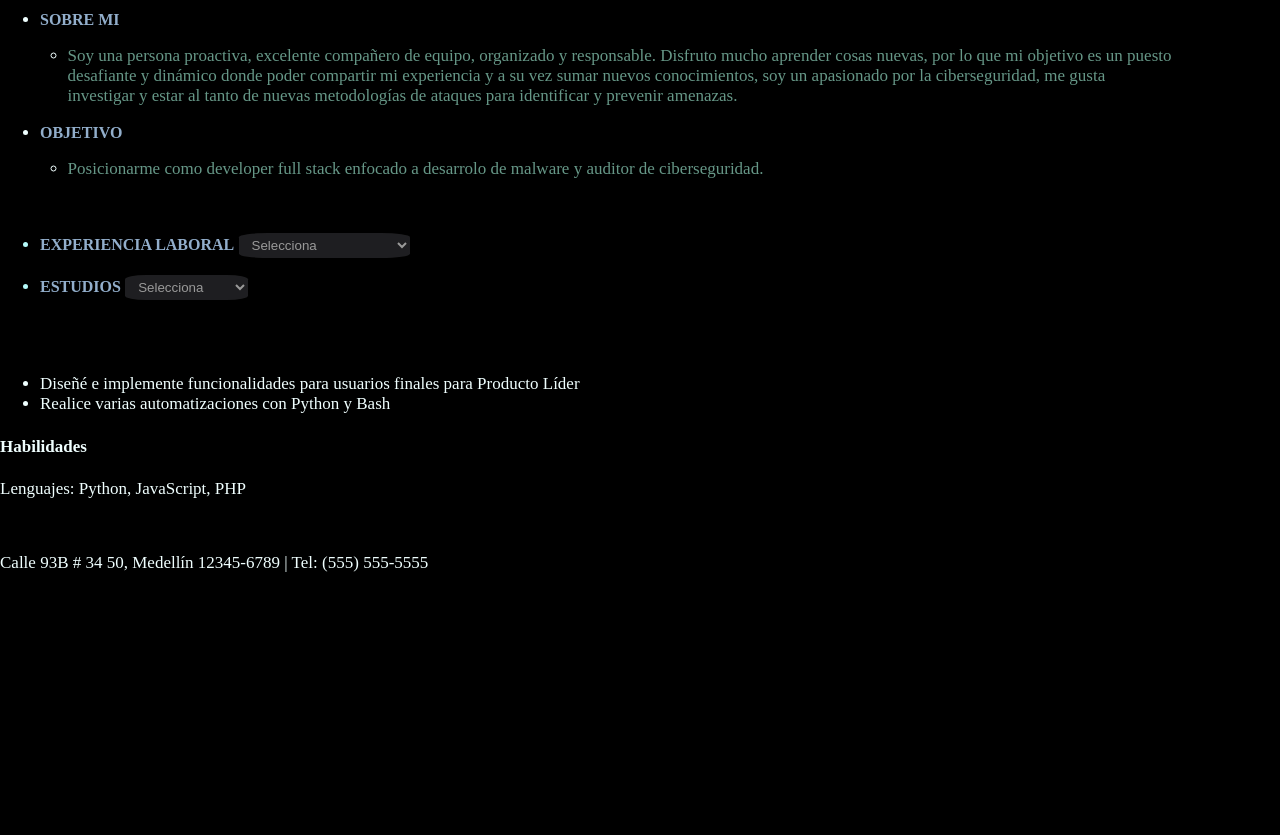
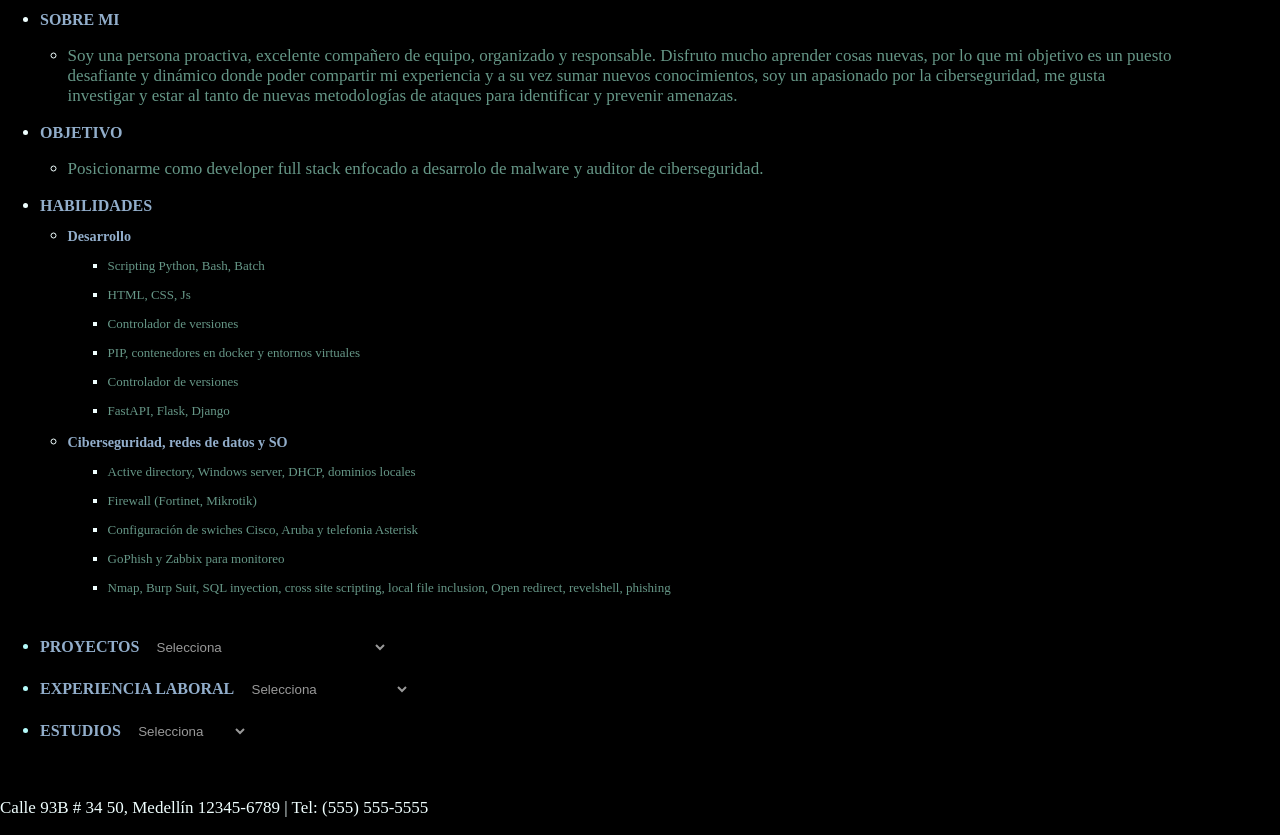
Before and after one commit to OFFJoann/CV, a Flask app: page / in a window 1280 px wide. Shown: the part 269-1104 px from the top of the page. Before the commit the page ends 841 px from the top, so only its background shows below. Run offline with Flask 3, Linux system fonts and the light colour scheme; some libraries are stand-ins or nearby versions.

Commit message:
Se añadio la fase de habilidades y proyectos

```diff
--- a/static/header.css
+++ b/static/header.css
@@ -66,7 +66,7 @@ body{
 }
 
 .button_experience {
-    background-color: #333337;
+    background-color: #000000;
     color: white;
     border: none;
     outline: none;
@@ -90,3 +90,8 @@ body{
     left: 420px;
     color: #b5fbfb;
 }
+
+.espacio_lista {
+    margin-bottom: 5px;
+    padding-bottom: 5px;
+}
--- /dev/null
+++ b/static/js/proyectos.js
@@ -0,0 +1,18 @@
+function mostrarproyectos() {
+
+    var seleccion = document.getElementById("Proyectos")
+    var resultado = document.getElementById("resultado_proyectos")
+
+
+    if (seleccion.value == "SNMPMKK.py") {resultado.innerHTML= '';
+        resultado.innerHTML = `
+    `;
+    } else if (seleccion.value == "BKsecure.sh") {
+        resultado.innerHTML =`
+
+        `
+    } else if (seleccion.value == "0") {
+        resultado.textContent = "";
+    }
+
+}
--- a/templates/header.html
+++ b/templates/header.html
@@ -6,6 +6,7 @@
     <link rel="stylesheet" href='../static/header.css'>
     <script src="../static/js/experiencia.js"></script>
     <script src="../static/js/estudios.js"></script>
+    <script src="../static/js/proyectos.js"></script>
     <title>Header</title>
 </head>
 
@@ -56,7 +57,48 @@
             </ul>
         </ul>
     </div>
-    <br>
+
+    <div class="espacio_lista">
+        <ul class="posicion_descripcion">
+            <li><h1 style="font-size: medium; color: #92aecb;"><b>HABILIDADES</b></h1></li>
+            <ul style="position: relative; left: -1%;">
+                <li><h1 style="font-size: smaller; color: #92aecb;"><b>Desarrollo</b></h1></li>
+                <ul style="font-size: small;">
+                    <li><p style="color:#669787;">Scripting Python, Bash, Batch</p></li>
+                    <li><p style="color:#669787;">HTML, CSS, Js</p></li>
+                    <li><p style="color:#669787;">Controlador de versiones</p></li>
+                    <li><p style="color:#669787;">PIP, contenedores en docker y entornos virtuales</p></li>
+                    <li><p style="color:#669787;">Controlador de versiones</p></li>
+                    <li><p style="color:#669787;">FastAPI, Flask, Django</p></li>
+
+                </ul >
+                <li><h1 style="font-size: smaller; color: #92aecb;"><b>Ciberseguridad, redes de datos y SO</b></h1></li>
+                <ul style="font-size: small;">
+                    <li><p style="color:#669787;">Active directory, Windows server, DHCP, dominios locales</p></li>
+                    <li><p style="color:#669787;">Firewall (Fortinet, Mikrotik)</p></li>
+                    <li><p style="color:#669787;">Configuración de swiches Cisco, Aruba y telefonia Asterisk</p></li>
+                    <li><p style="color:#669787;">GoPhish y Zabbix para monitoreo</p></li>
+                    <li><p style="color:#669787;">Nmap, Burp Suit, SQL inyection, cross site scripting, local file inclusion, Open redirect, revelshell, phishing</p></li>
+
+                </ul>
+            </ul>
+        </ul>
+    </div>
+
+    <div style="color: #b5fbfb;"><ul>
+        <li><label style="font-size: medium; color: #92aecb;" for="Proyectos"><b>PROYECTOS</b></label>
+        <select name="Proyectos" id="Proyectos" onchange="mostrarproyectos()" class="button_experience">
+
+            <option value="0">Selecciona</option>
+            <option value="SNMPMKK.py">SCRIPT PYTHON (SNMPMKK.py)</option>
+            <option value="BKsecure.sh">SCRIPT EN BASH (BKsecure.sh)</option>
+
+        </select>
+        <div id="resultado_proyectos" style="position: relative;"></div>
+
+        </li>
+        </ul>
+    </div>
 
     <div style="color: #b5fbfb;"><ul>
 
@@ -93,21 +135,6 @@
 
     <br>
 
-    <br>
-
-    <div>
-        <div>
-            <ul>
-                <li>Diseñé e implemente funcionalidades para usuarios finales para Producto Líder</li>
-                <li>Realice varias automatizaciones con Python y Bash</li>
-            </ul>
-            <h4>Habilidades</h4>
-            <p>Lenguajes: <span>Python</span>, <span>JavaScript</span>, <span>PHP</span> </p>
-        </div>
-    </div>
-
-    <br>
-
     <div id="pie">
         <p id="direccion">Calle 93B # 34 50, <span>Medellín</span> 12345-6789 | Tel: <span>(555) 555-5555</span></p>
     </div>
```
